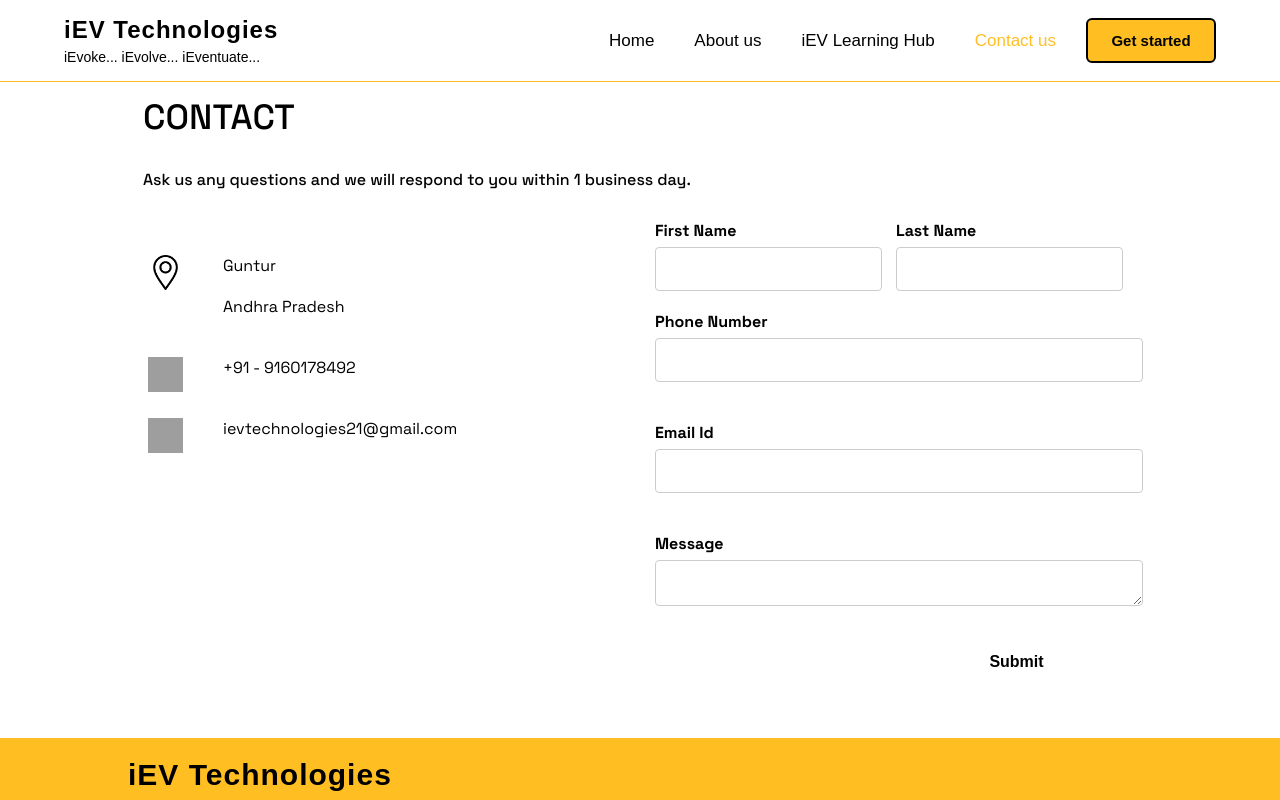
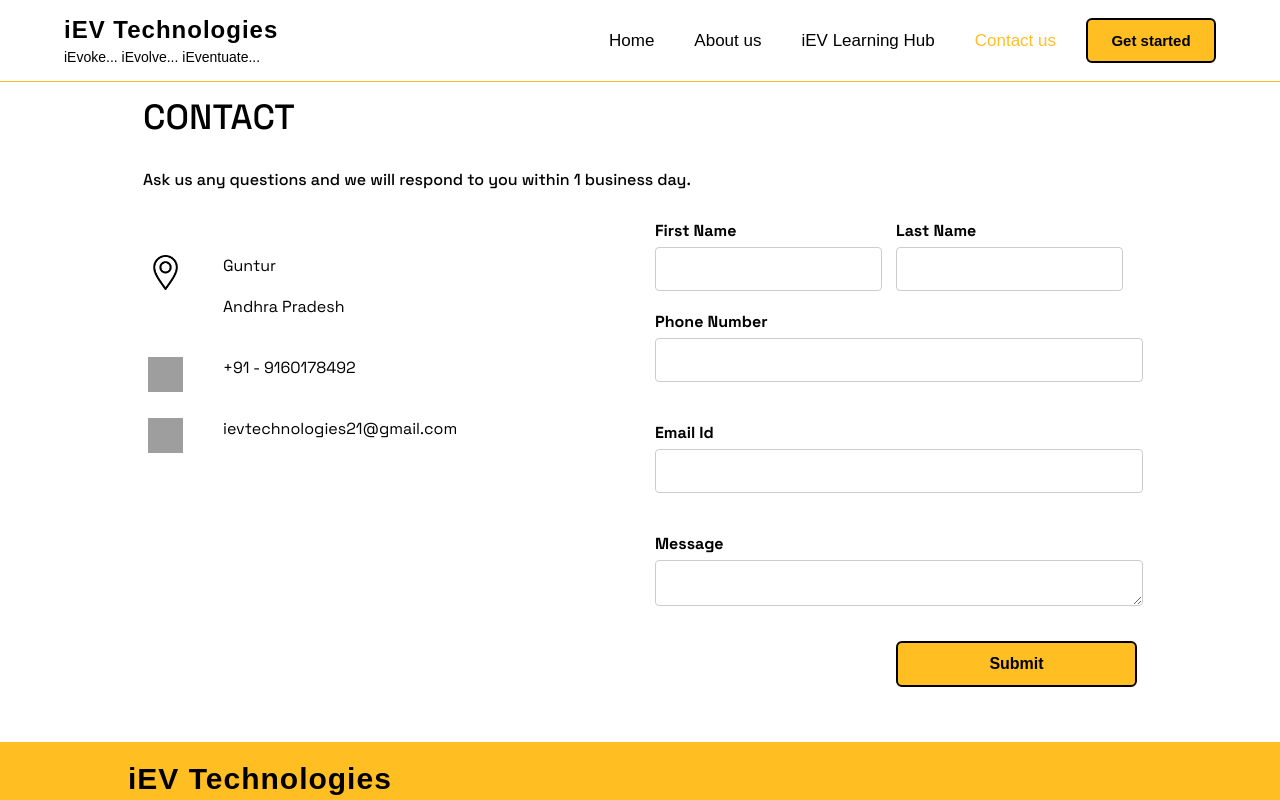
Before and after one commit to iev21/iev-frontend, an Angular app: page /contactus in a window 1280 px wide. In both pictures the pointer is over the button "Submit". Shown: the top 800 px of the page. Built offline with nearby package versions, Linux system fonts and the light colour scheme; grey boxes are pictures that could not be loaded.

Commit message:
Update form.component.scss

```diff
--- a/src/app/form/form.component.scss
+++ b/src/app/form/form.component.scss
@@ -68,19 +68,24 @@
 
     button {
       background-color: rgb(255, 191, 35);
-      border: none;
-      border-radius: 4px;
+      color: black;
+      text-align: center;
+      border: 2px solid black;
+      border-radius: 6px;
       font-size: 16px;
       font-weight: 700;
       padding: 12px 25px;
       cursor: pointer;
       width: 50%;
-
       margin-top: 10px;
       margin-left: 50%;
       &:hover {
-        background-color: white;
-        color: black;
+        color: rgb(255, 191, 35);
+        background: black;
+        transform: scale(1);
+        transition: all .4s ease-in;
+        cursor: pointer;
+        border: 2px solid rgb(255, 191, 35);
       }
     }
 
```
